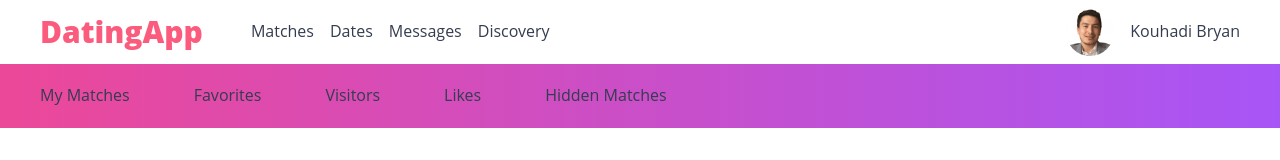
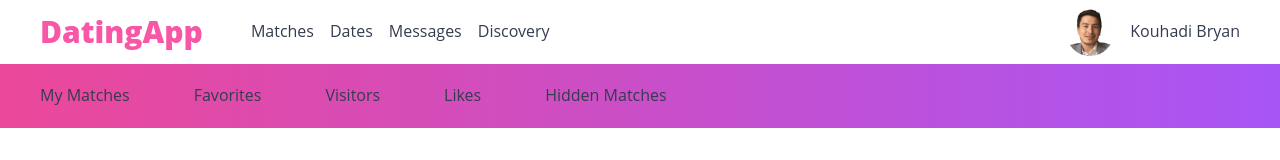
Before and after one commit to abdelrany/Dating-web-App, a Next.js app in the folder front-end/: page / in a window 1280 px wide. Shown: the top 160 px of the page. Built offline with nearby package versions, Linux system fonts and the light colour scheme.

Commit message:
ci:added colors vriables

```diff
--- a/front-end/tailwind.config.js
+++ b/front-end/tailwind.config.js
@@ -11,7 +11,7 @@ module.exports = {
   theme: {
     extend: {
       colors:{
-        primary:'#fb5c7e',
+        primary:'#f856a6',
         secondary:"#6b81f9",
         dark:"#343c4f",
         accent:"#4cc2ef",
```
